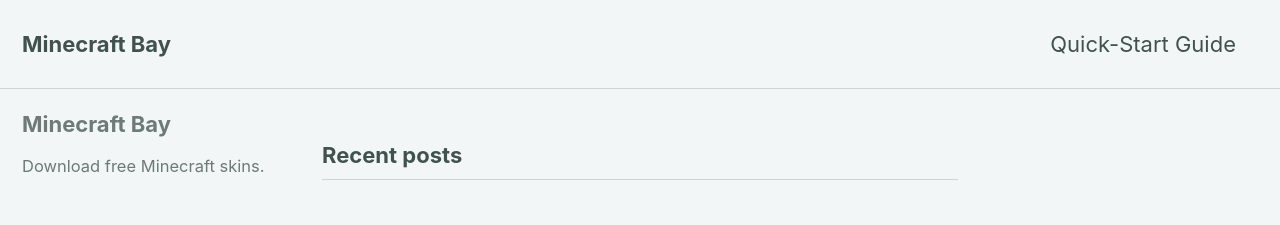
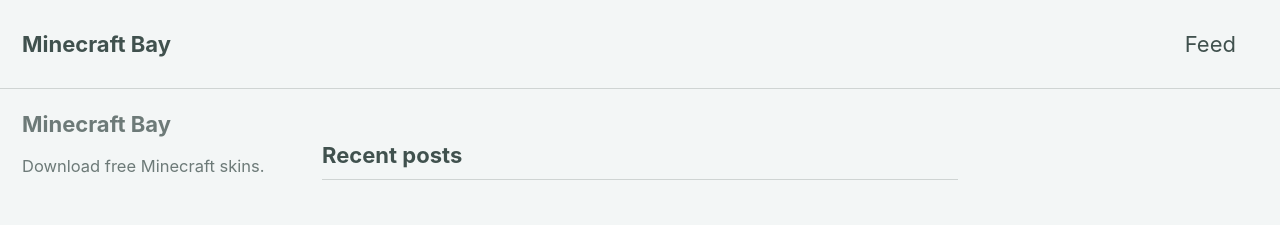
Before and after one commit to minecraftbay/minecraftbay.github.io, a Jekyll site: the page built from index.html, in a window 1280 px wide. Shown: the top 225 px of the page. Built offline with Jekyll 4.4.1, drawn with Linux system fonts in a browser that asks for light colours; cached includes are drawn as plain includes; the list of posts is cut into pages by our own code.

Commit message:
Update navigation.yml

```diff
--- a/_data/navigation.yml
+++ b/_data/navigation.yml
@@ -1,7 +1,7 @@
 # main links
 main:
-  - title: "Quick-Start Guide"
-    url: https://mmistakes.github.io/minimal-mistakes/docs/quick-start-guide/
+  - title: "Feed"
+    url: https://minecraftbay.github.io/feed.xml
   # - title: "About"
   #   url: https://mmistakes.github.io/minimal-mistakes/about/
   # - title: "Sample Posts"
```
